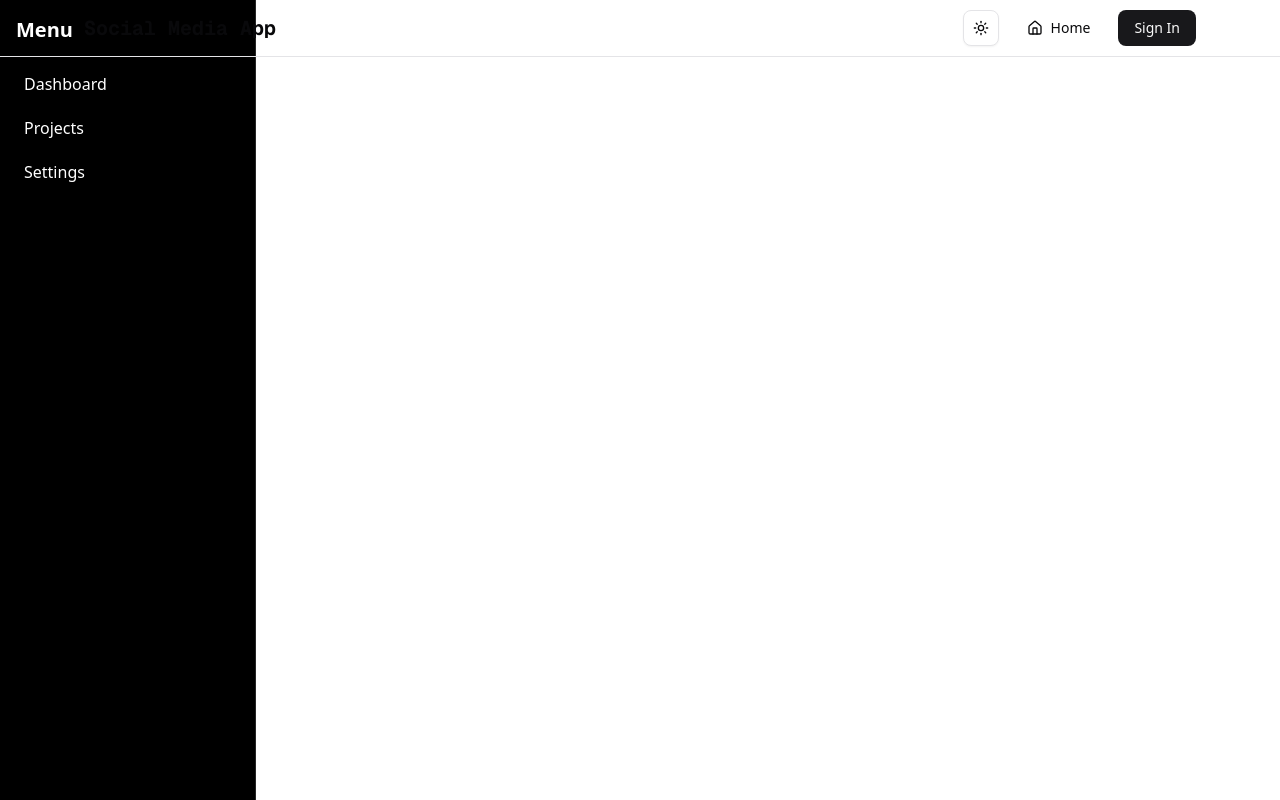
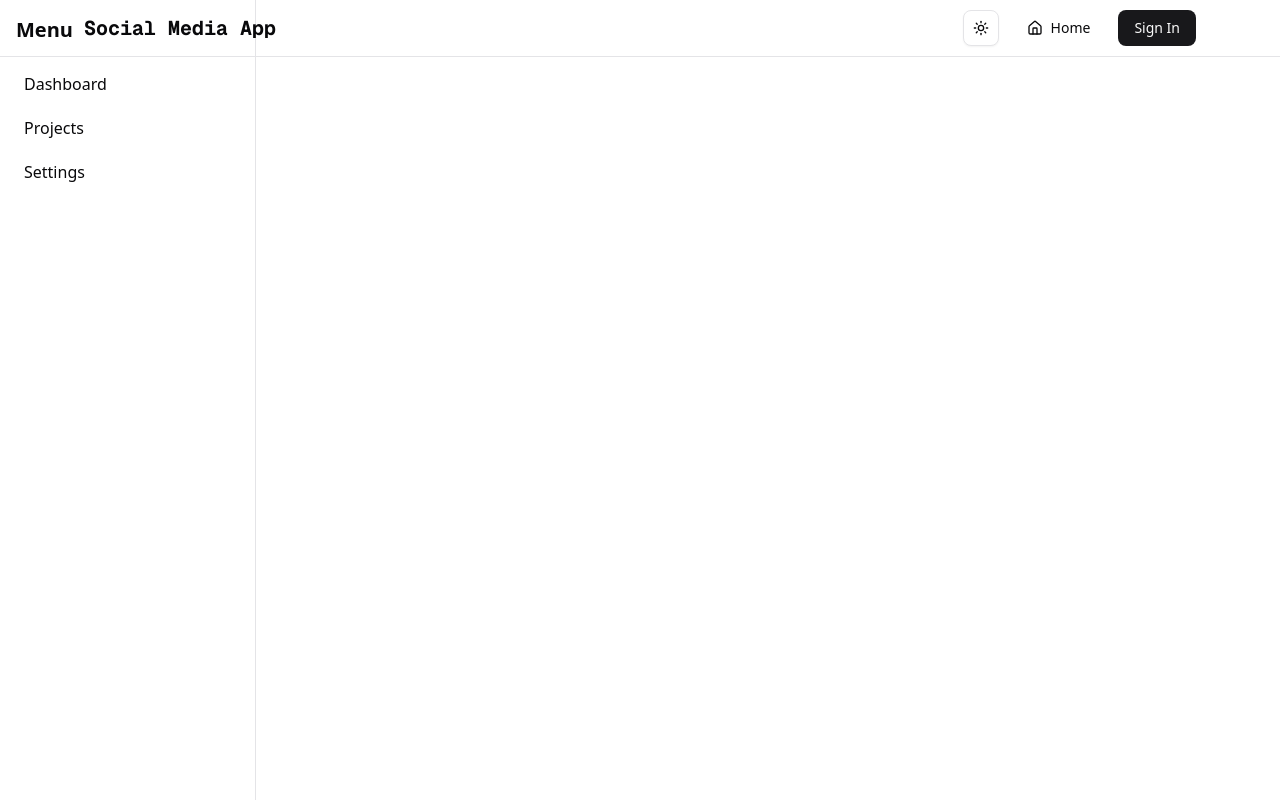
Before and after one commit to Aneeshie/social-media-app, a Next.js app: page / in a window 1280 px wide. Built offline with nearby package versions, Linux system fonts and the light colour scheme; no server answers.

Commit message:
fix: Theme Awareness

```diff
--- a/src/components/Sidebar.tsx
+++ b/src/components/Sidebar.tsx
@@ -2,16 +2,16 @@ import Link from "next/link";
 
 export default function Sidebar() {
     return (
-        <aside className="hidden lg:flex lg:flex-col w-64 bg-black text-white p-4 border-r border-neutral-800">
+        <aside className="hidden lg:flex lg:flex-col w-64 bg-background text-foreground p-4 border-r border-border">
             <div className="text-xl font-semibold mb-6">Menu</div>
             <nav className="space-y-3">
-                <Link href="/" className="block px-2 py-1 rounded hover:bg-neutral-900">
+                <Link href="/" className="block px-2 py-1 rounded hover:bg-muted">
                     Dashboard
                 </Link>
-                <Link href="/projects" className="block px-2 py-1 rounded hover:bg-neutral-900">
+                <Link href="/projects" className="block px-2 py-1 rounded hover:bg-muted">
                     Projects
                 </Link>
-                <Link href="/settings" className="block px-2 py-1 rounded hover:bg-neutral-900">
+                <Link href="/settings" className="block px-2 py-1 rounded hover:bg-muted">
                     Settings
                 </Link>
             </nav>
```
